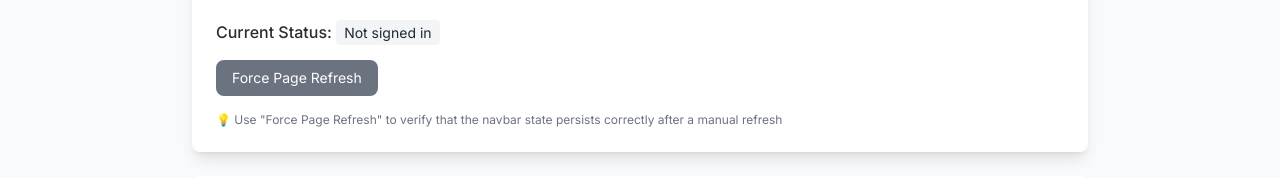
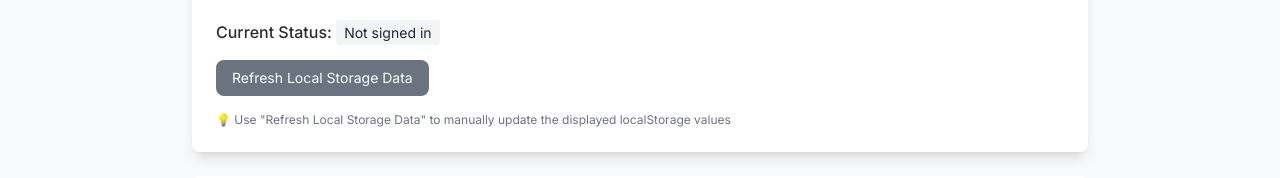
Before and after one commit to FaryalNimra/Amazon_Clone, a Next.js app: page /test-signup in a window 1280 px wide. Shown: the part 308-486 px from the top of the page. Built offline with nearby package versions, Linux system fonts and the light colour scheme; no server answers.

Commit message:
Updated project with latest changes

```diff
--- a/app/test-signup/page.tsx
+++ b/app/test-signup/page.tsx
@@ -8,6 +8,7 @@ export default function TestSignupPage() {
   const [loading, setLoading] = useState(false)
   const { userRole, userProfile, signOut } = useAuth()
   const [authStatus, setAuthStatus] = useState<string>('Not signed in')
+  const [localStorageData, setLocalStorageData] = useState<string | null>(null)
 
   // Monitor auth status changes
   useEffect(() => {
@@ -17,6 +18,13 @@ export default function TestSignupPage() {
       setAuthStatus('Not signed in')
     }
   }, [userRole, userProfile])
+
+  // Safely access localStorage on client side
+  useEffect(() => {
+    if (typeof window !== 'undefined') {
+      setLocalStorageData(localStorage.getItem('userData'))
+    }
+  }, [])
 
   const testSignOut = async () => {
     setLoading(true)
@@ -36,6 +44,9 @@ export default function TestSignupPage() {
       // Check final state
       const finalUserData = localStorage.getItem('userData')
       console.log('🧪 Test: Final user data:', finalUserData)
+
+      // Update local state
+      setLocalStorageData(finalUserData)
 
       setTestResult({
         status: 'SIGNOUT_TEST',
@@ -208,14 +219,18 @@ export default function TestSignupPage() {
             )}
 
             <button
-              onClick={() => window.location.reload()}
+              onClick={() => {
+                if (typeof window !== 'undefined') {
+                  setLocalStorageData(localStorage.getItem('userData'))
+                }
+              }}
               className="bg-gray-500 text-white px-4 py-2 rounded-lg hover:bg-gray-600 transition-colors text-sm"
             >
-              Force Page Refresh
+              Refresh Local Storage Data
             </button>
 
             <div className="text-xs text-gray-500">
-              💡 Use "Force Page Refresh" to verify that the navbar state persists correctly after a manual refresh
+              💡 Use "Refresh Local Storage Data" to manually update the displayed localStorage values
             </div>
           </div>
         </div>
@@ -228,7 +243,7 @@ export default function TestSignupPage() {
             <div>
               <span className="font-medium">Local Storage User Data: </span>
               <span className="text-sm text-gray-600">
-                {localStorage.getItem('userData') ? 'Present' : 'None'}
+                {localStorageData ? 'Present' : 'None'}
               </span>
             </div>
 
@@ -266,9 +281,9 @@ export default function TestSignupPage() {
             <div className="flex justify-between">
               <span className="font-medium">Local Storage:</span>
               <span className={`px-2 py-1 rounded text-xs ${
-                localStorage.getItem('userData') ? 'bg-green-100 text-green-800' : 'bg-red-100 text-red-800'
+                localStorageData ? 'bg-green-100 text-green-800' : 'bg-red-100 text-red-800'
               }`}>
-                {localStorage.getItem('userData') ? '✅ Has Data' : '❌ Empty'}
+                {localStorageData ? '✅ Has Data' : '❌ Empty'}
               </span>
             </div>
 
```
